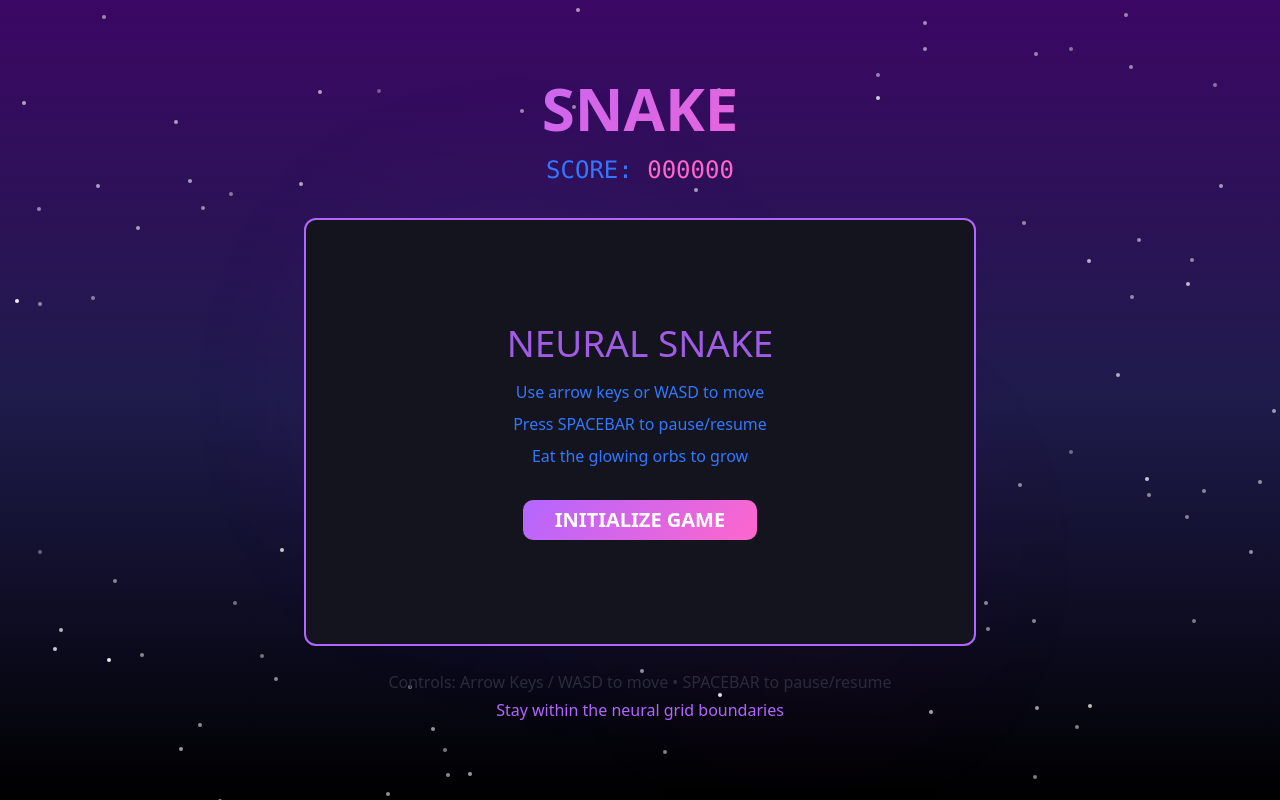
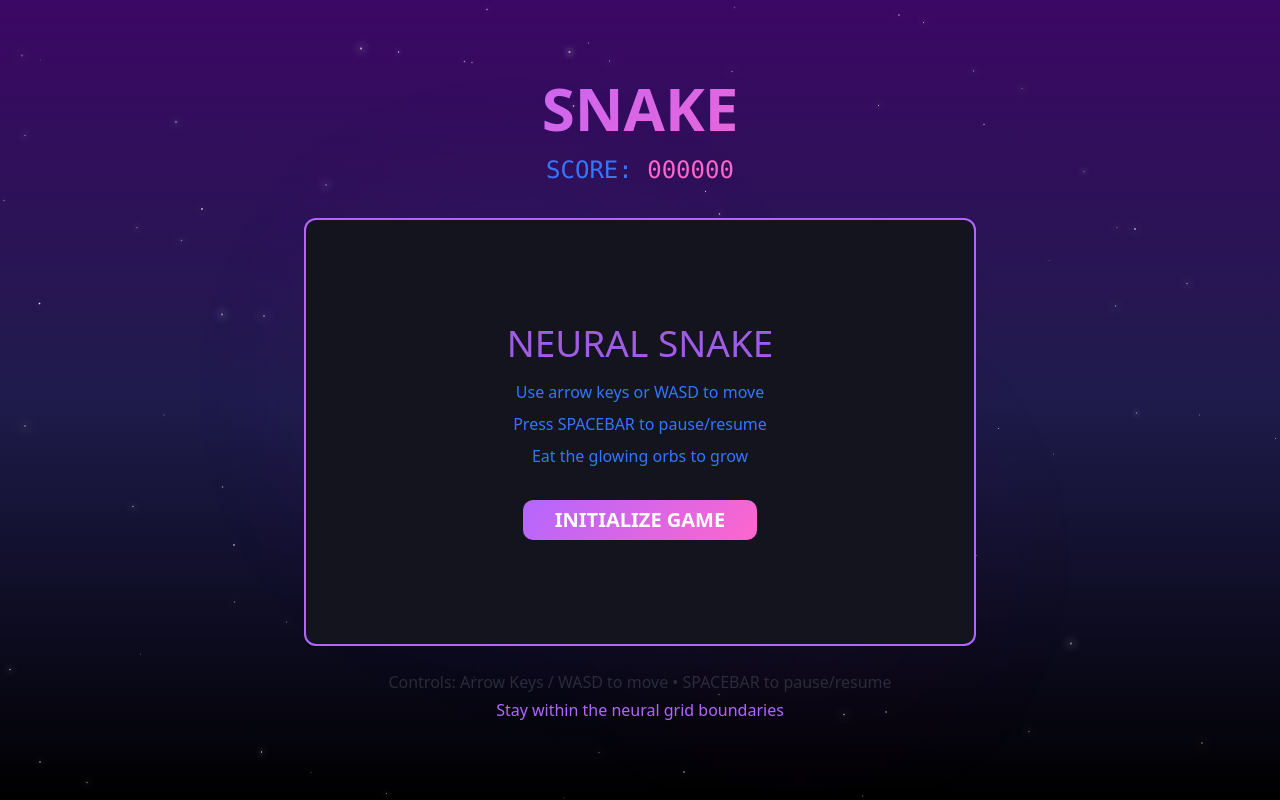
Before and after one commit to artemu78/neural-snake, a React (Vite) app: page / in a window 1280 px wide. Built offline with nearby package versions, Linux system fonts and the light colour scheme.

Commit message:
Add cosmic background

```diff
--- a/src/components/SnakeGame.tsx
+++ b/src/components/SnakeGame.tsx
@@ -158,12 +158,16 @@ const SnakeGame = () => {
         {Array.from({ length: 100 }).map((_, i) => (
           <div
             key={i}
-            className="absolute w-1 h-1 bg-white rounded-full animate-pulse"
+            className="absolute rounded-full animate-pulse"
             style={{
               top: `${Math.random() * 100}%`,
               left: `${Math.random() * 100}%`,
+              width: `${Math.random() * 3 + 1}px`,
+              height: `${Math.random() * 3 + 1}px`,
+              background: `radial-gradient(circle, rgba(255,255,255,${Math.random() * 0.5 + 0.5}) 0%, transparent 70%)`,
+              boxShadow: `0 0 ${Math.random() * 10 + 5}px rgba(255,255,255,${Math.random() * 0.8 + 0.2})`,
               animationDelay: `${Math.random() * 3}s`,
-              opacity: Math.random() * 0.7 + 0.3,
+              animationDuration: `${Math.random() * 2 + 2}s`,
             }}
           />
         ))}
@@ -234,14 +238,28 @@ const SnakeGame = () => {
             <div className="relative">
               {/* Game Grid */}
               <div
-                className="grid border border-neon-purple shadow-glow-purple mx-auto"
+                className="grid border border-neon-purple shadow-glow-purple mx-auto relative overflow-hidden"
                 style={{
                   gridTemplateColumns: `repeat(${GRID_SIZE}, 1fr)`,
                   gridTemplateRows: `repeat(${GRID_SIZE}, 1fr)`,
                   width: '500px',
                   height: '500px',
+                  background: 'linear-gradient(to bottom, #1a1a2e 0%, #2d2d44 50%, #4a4a5e 100%)',
                 }}
               >
+                {/* Moon landscape crater effects */}
+                <div className="absolute inset-0 pointer-events-none">
+                  <div className="absolute top-1/4 left-1/3 w-20 h-20 rounded-full bg-black/20 blur-sm" />
+                  <div className="absolute top-1/2 right-1/4 w-16 h-16 rounded-full bg-black/15 blur-sm" />
+                  <div className="absolute bottom-1/3 left-1/2 w-24 h-24 rounded-full bg-black/10 blur-md" />
+                  <div className="absolute top-3/4 left-1/4 w-12 h-12 rounded-full bg-black/20 blur-sm" />
+                  <div className="absolute top-1/3 right-1/3 w-14 h-14 rounded-full bg-black/15 blur-sm" />
+                  {/* Rocky texture overlay */}
+                  <div className="absolute inset-0 opacity-10" style={{
+                    backgroundImage: 'radial-gradient(circle at 20% 30%, rgba(255,255,255,0.3) 1px, transparent 1px), radial-gradient(circle at 60% 70%, rgba(255,255,255,0.2) 1px, transparent 1px), radial-gradient(circle at 80% 20%, rgba(255,255,255,0.25) 1px, transparent 1px)',
+                    backgroundSize: '50px 50px, 70px 70px, 60px 60px'
+                  }} />
+                </div>
                 {Array.from({ length: GRID_SIZE * GRID_SIZE }).map((_, index) => {
                   const x = index % GRID_SIZE;
                   const y = Math.floor(index / GRID_SIZE);
```
